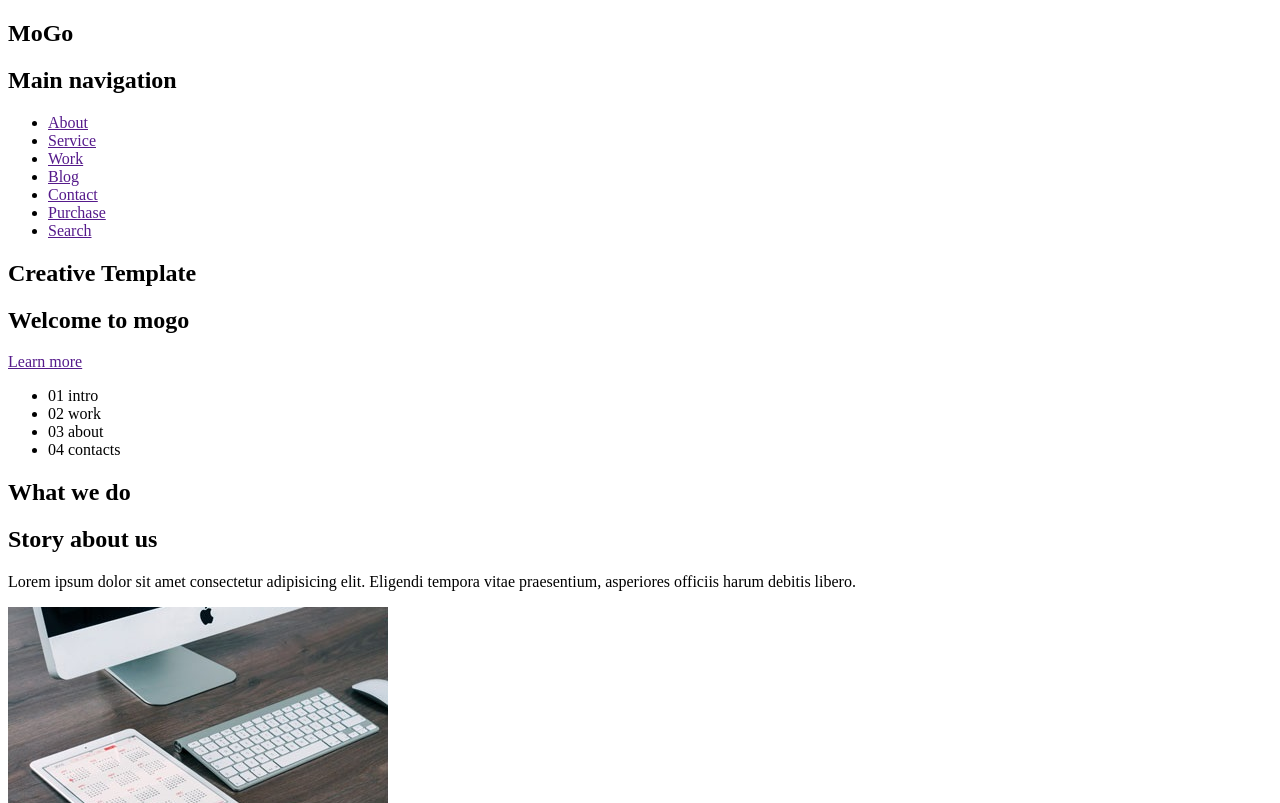
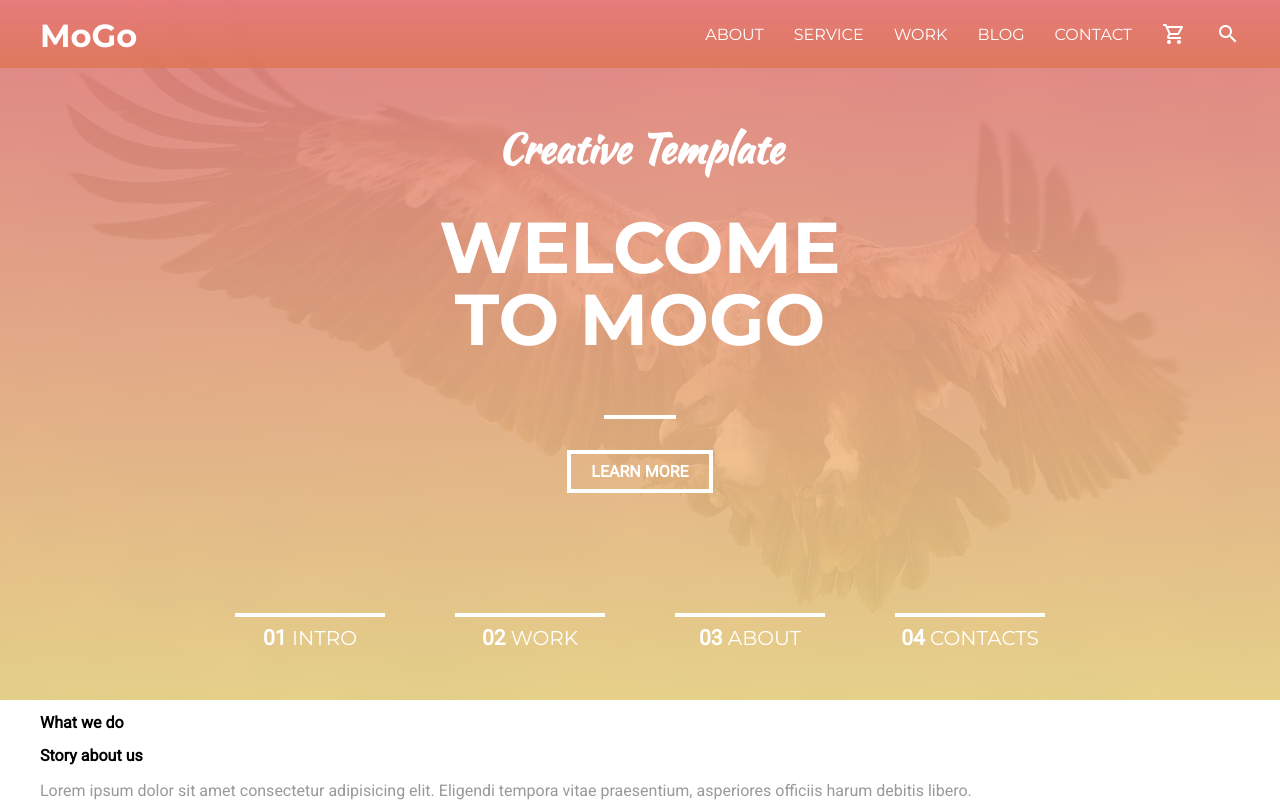
Before and after one commit to pawelkaczoruk/mogo, a plain HTML site: page index.html in a window 1280 px wide. Shown: the top 803 px of the page. Drawn offline with Linux system fonts and the light colour scheme.

Commit message:
styled navbar and header, modified some of html related to these elements

```diff
--- a/index.html
+++ b/index.html
@@ -3,13 +3,15 @@
   <head>
     <meta name="viewport" content="width=device-width">
     <title>MoGo</title>
+    <link href="https://fonts.googleapis.com/css?family=Kaushan+Script|Montserrat:400,700|Roboto:300i,400&display=swap" rel="stylesheet">
+    <link rel="stylesheet" href="https://fonts.googleapis.com/icon?family=Material+Icons|Material+Icons+Outlined">
     <link rel="stylesheet" href="style.css" type="text/css">
   </head>
   <body>
     <nav>
       <div class="wrapper">
         <h1>MoGo</h1>
-        <div>
+        <div class="main-nav">
           <h2>Main navigation</h2>
           <ul>
             <li><a href="">About</a></li>
@@ -17,24 +19,32 @@
             <li><a href="">Work</a></li>
             <li><a href="">Blog</a></li>
             <li><a href="">Contact</a></li>
-            <li><a href="">Purchase</a></li>
-            <li><a href="">Search</a></li>
+            <li><a href=""><i class="material-icons-outlined">shopping_cart</i></a></li>
+            <li><a href=""><i class="material-icons">search</i></a></li>
           </ul>
         </div>
       </div>
     </nav>
     <header>
       <!-- add different banner images on timer -->
-      <div id="main-banner" class="wrapper">
+      <div id="main-banner">
+        <div class="wrapper">
+          <div id="title-wrap">
             <h2>Creative Template</h2>
-        <h2>Welcome to mogo</h2>
-        <a href="">Learn more</a>
+            <h2>Welcome<span>to mogo</span></h2>
+          </div>
+          <a href="">
+            <div class="learn-more">Learn more</div>
+          </a>
+          <div class="table">
             <ul>
               <li><span>01</span> intro</li>
               <li><span>02</span> work</li>
               <li><span>03</span> about</li>
               <li><span>04</span> contacts</li>
             </ul>
+          </div>
+        </div>
       </div>
     </header>
     <main>
--- a/style.css
+++ b/style.css
@@ -0,0 +1,174 @@
+* {
+  font-size: 16px;
+  font-family: 'Roboto', sans-serif;
+}
+body, ul, li {
+  padding: 0;
+  margin: 0;
+}
+p {
+  color: rgb(153, 153, 153);
+}
+.wrapper {
+  width: 96%;
+  max-width: 1200px;
+  margin: 0 auto;
+  padding: 0 2%;
+}
+
+/* navbar */
+nav {
+  background-image: linear-gradient(rgba(231, 123, 123, 0.9), rgba(221, 119, 88, 0.9));
+  position: fixed;
+  width: 100%;
+  height: 68px;
+  z-index: 5;
+}
+nav h1 {
+  user-select: none;
+  margin-top: 16px;
+  margin-bottom: 0;
+  font-family: 'Montserrat', sans-serif;
+  font-weight: bold;
+  font-size: 2rem;
+  color: white;
+  float: left;
+}
+nav .main-nav {
+  float: right;
+  height: 68px;
+}
+nav:after {
+ display: block;
+ content: '';
+ clear: both;
+}
+nav h2 {
+  line-height: 0;
+  margin: 0;
+  text-indent: -10000px;
+}
+nav li {
+  list-style: none;
+  float: left;
+  margin-left: 30px;
+  margin-top: 25px;
+}
+nav li a {
+  font-family: 'Montserrat', sans-serif;
+  text-decoration: none;
+  text-transform: uppercase;
+  color: white;
+}
+nav li a i {
+  vertical-align: middle;
+  margin-top: -4px;
+}
+nav li:nth-child(-n+5) a:hover {
+  color: rgb(252, 227, 138);
+  padding-bottom: 6px;
+  border-bottom: 3px solid rgb(252, 227, 138);
+}
+nav li:nth-child(n+6) a:hover {
+  color: rgb(252, 227, 138);
+}
+
+/* header */
+header {
+  color: white;
+  width: 100%;
+  height: 700px;
+  background: url('images/bannerBackground.jpg') no-repeat center center;
+  background-size: cover;
+}
+#main-banner {
+  width: 100%;
+  height: 100%;
+  background-image: linear-gradient(rgba(234, 131, 131, 0.9), rgba(240, 217, 138, 0.9));
+}
+#main-banner .wrapper {
+  padding-top: 120px;
+  text-align: center;
+}
+header h2 {
+  text-align: center;
+  user-select: none;
+  margin-top: 0;
+  font-family: 'Kaushan Script', cursive;
+  font-size: 2.5rem;
+}
+header h2:nth-child(2) {
+  font-family: 'Montserrat', sans-serif;
+  font-weight: bold;
+  font-size: 4.5rem;
+  line-height: 1em;
+  text-transform: uppercase;
+}
+header h2 span {
+  font-family: 'Montserrat', sans-serif;
+  font-weight: bold;
+  display: block;
+  text-align: center;
+  font-size: 4.5rem;
+}
+header a {
+  color: white;
+  font-family: 'Montserrat', sans-serif;
+  font-weight: bold;
+  text-transform: uppercase;
+  text-decoration: none;
+  margin: 0;
+  padding: 0;
+}
+header .learn-more {
+  display: inline-block;
+  padding: 8px 20px;
+  border: 4px solid white;
+  transition: border 0.2s linear,
+              background 0.2s linear,
+              color 0.2s linear;
+}
+header .learn-more:hover {
+  border: 4px solid rgb(243, 129, 129);
+  background: white;
+  color: rgb(243, 129, 129);
+}
+header #main-banner a:before {
+  display: block;
+  content: '';
+  height: 1px;
+  width: 6%;
+  border-top: 4px solid white;
+  margin: 0 auto;
+  margin-bottom: 30px;
+}
+header .table {
+  display: table;
+  margin: 0 auto;
+  margin-top: 10%;
+}
+header li {
+  width: 150px;
+  font-family: 'Montserrat', sans-serif;
+  font-size: 1.25rem;
+  list-style: none;
+  line-height: 2.5rem;
+  text-transform: uppercase;
+  float: left;
+  margin-left: 70px;
+}
+header li:first-child {
+  margin-left: 0;
+}
+header li span {
+  font-weight: bold;
+  font-size: 1.3125rem;
+}
+header li:before {
+  content: '';
+  display: block;
+  width: 100%;
+  height: 1px;
+  border-top: 4px solid white;
+  margin: 0 auto;
+}
```
Lines whose indentation alone changed are shown as unchanged.
